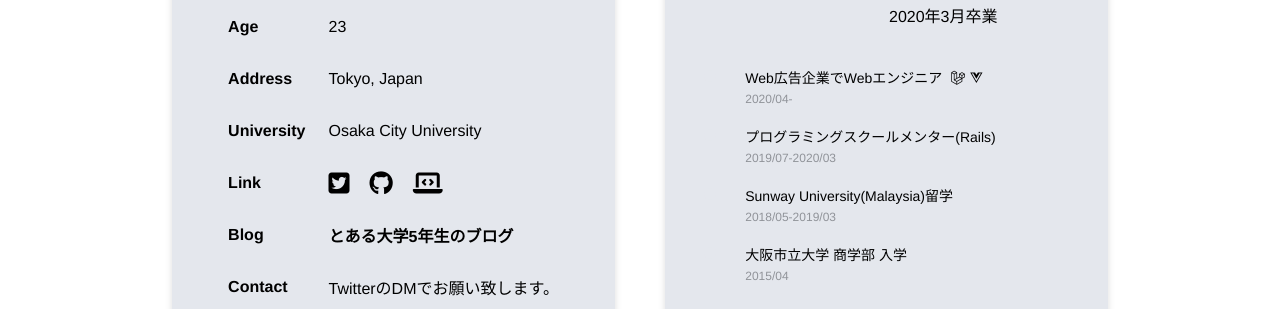
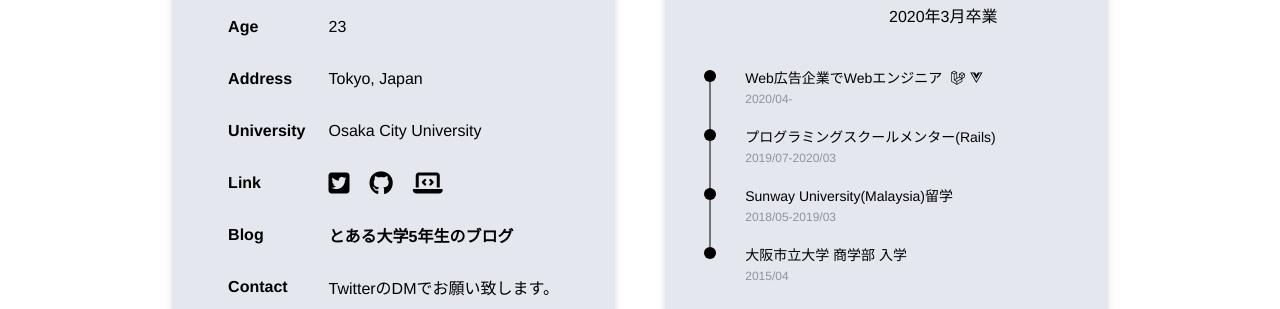
Before and after one commit to segamiken/my_resume, a Vue app: page /aboutme in a window 1280 px wide. Shown: the part 259-568 px from the top of the page. Built offline with nearby package versions, Linux system fonts and the light colour scheme; what vue-typer would draw is missing.

Commit message:
Fix design of career page.

```diff
--- a/src/views/AboutMe.vue
+++ b/src/views/AboutMe.vue
@@ -206,16 +206,17 @@
 
   .timeline-item__tail {
     position: absolute;
-    border-left: 2px solid #e4e7ed;
+    border-left: 2px solid black;
     height: 100%;
     left: 4px;
+    opacity: 0.5;
   }
 
   .timeline-item__node {
     width: 12px;
     height: 12px;
     position: absolute;
-    background-color: #e4e7ed;
+    background-color: black;
     border-radius: 50%;
     left: -1px;
   }
```
Also changed, not shown: 12 other files (tests, documents, lock files or other folders).
